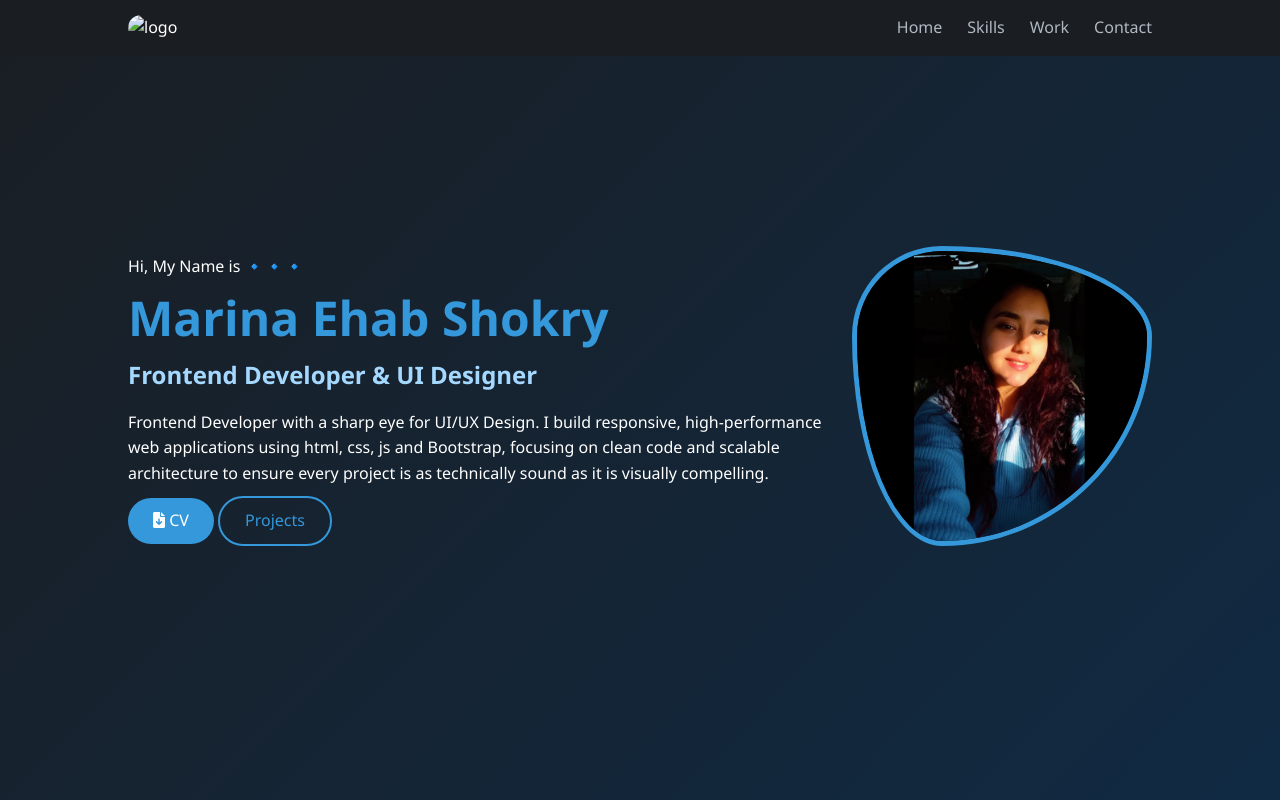
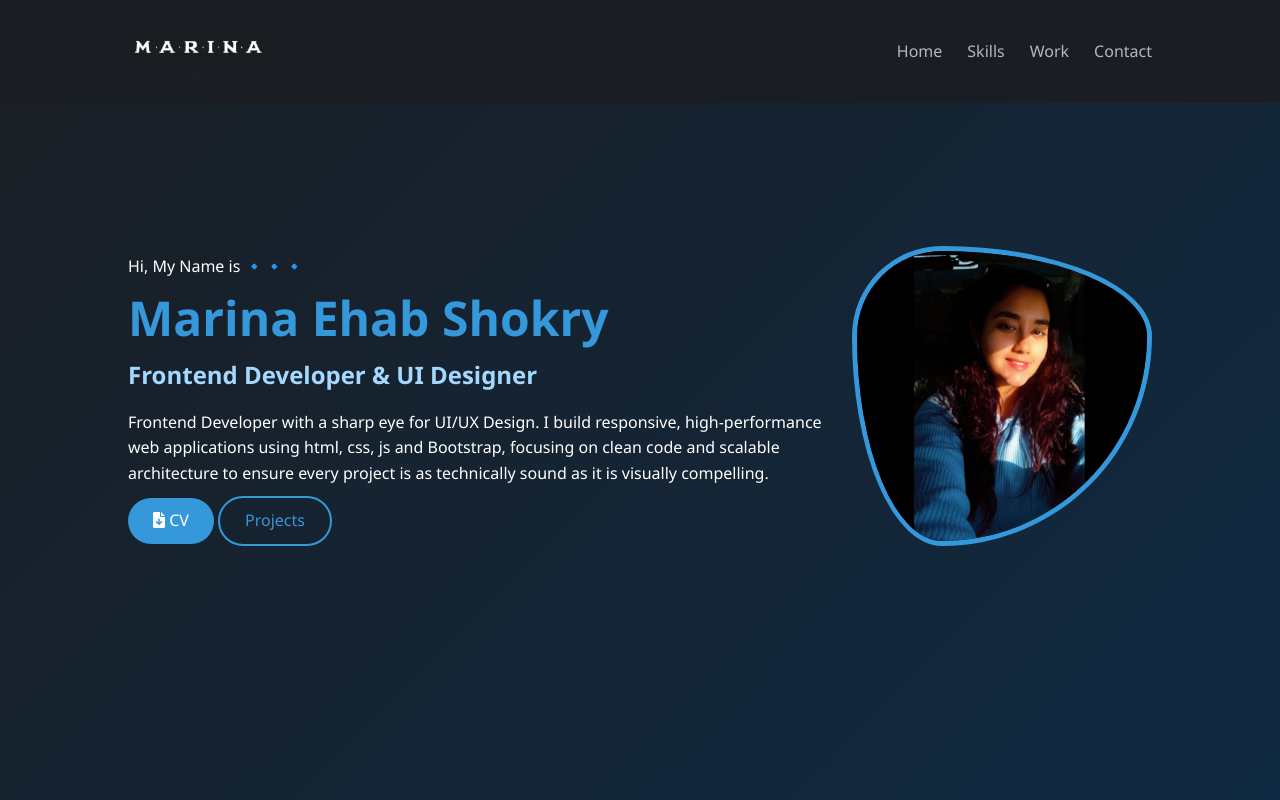
Before and after one commit to Eng-mera123/my-portofolio, a plain HTML site: page index.html in a window 1280 px wide. Shown: the top 800 px of the page. Drawn offline with Linux system fonts and the light colour scheme.

Commit message:
Update index.html

```diff
--- a/index.html
+++ b/index.html
@@ -11,7 +11,7 @@
 
     <header>
         <nav>
-            <div class="logo"><img src="assets/image/marina.png" alt="logo"></div>
+            <div class="logo"><img src="marina.png" alt="logo"></div>
             <ul>
                 <li><a href="#about">Home</a></li>
                 <li><a href="#skills">Skills</a></li>
```
